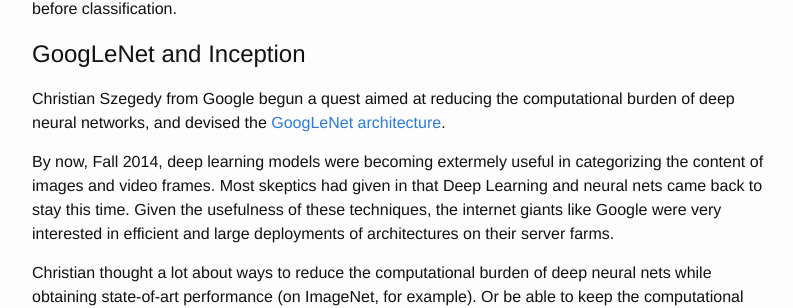
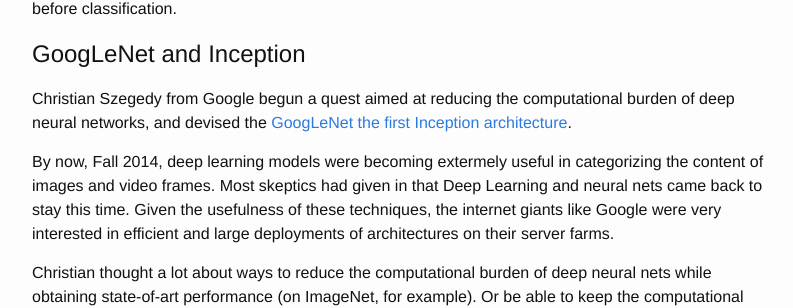
Before and after one commit to culurciello/culurciello.github.io, a Jekyll site: the page built from _posts/2016-06-05-nets.markdown, in a window 1280 px wide and 900 px high, scrolled down 4449 px. Shown: the part 146-454 px from the top of the window, without its empty margins (238-1031 px from the left). Built offline with Jekyll 4.4.1, drawn with Linux system fonts in a browser that asks for light colours.

Commit message:
inc as arch

```diff
--- a/_posts/2016-06-05-nets.markdown
+++ b/_posts/2016-06-05-nets.markdown
@@ -90,7 +90,7 @@
 
 
 # GoogLeNet and Inception
-Christian Szegedy from Google begun a quest aimed at reducing the computational burden of deep neural networks, and devised the [GoogLeNet architecture](https://arxiv.org/abs/1409.4842).
+Christian Szegedy from Google begun a quest aimed at reducing the computational burden of deep neural networks, and devised the [GoogLeNet the first Inception architecture](https://arxiv.org/abs/1409.4842).
 
 By now, Fall 2014, deep learning models were becoming extermely useful in categorizing the content of images and video frames. Most skeptics had given in that Deep Learning and neural nets came back to stay this time. Given the usefulness of these techniques, the internet giants like Google were very interested in efficient and large deployments of architectures on their server farms.
 
```
